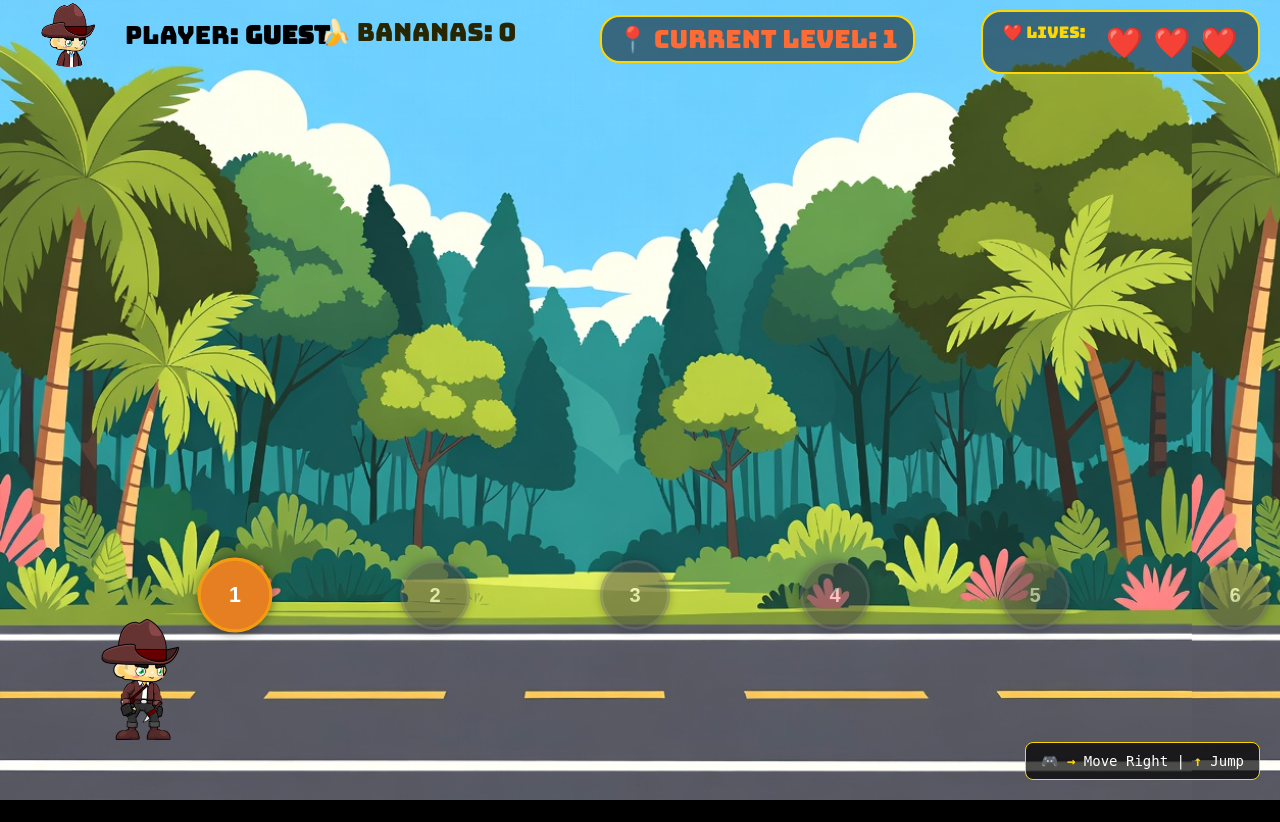
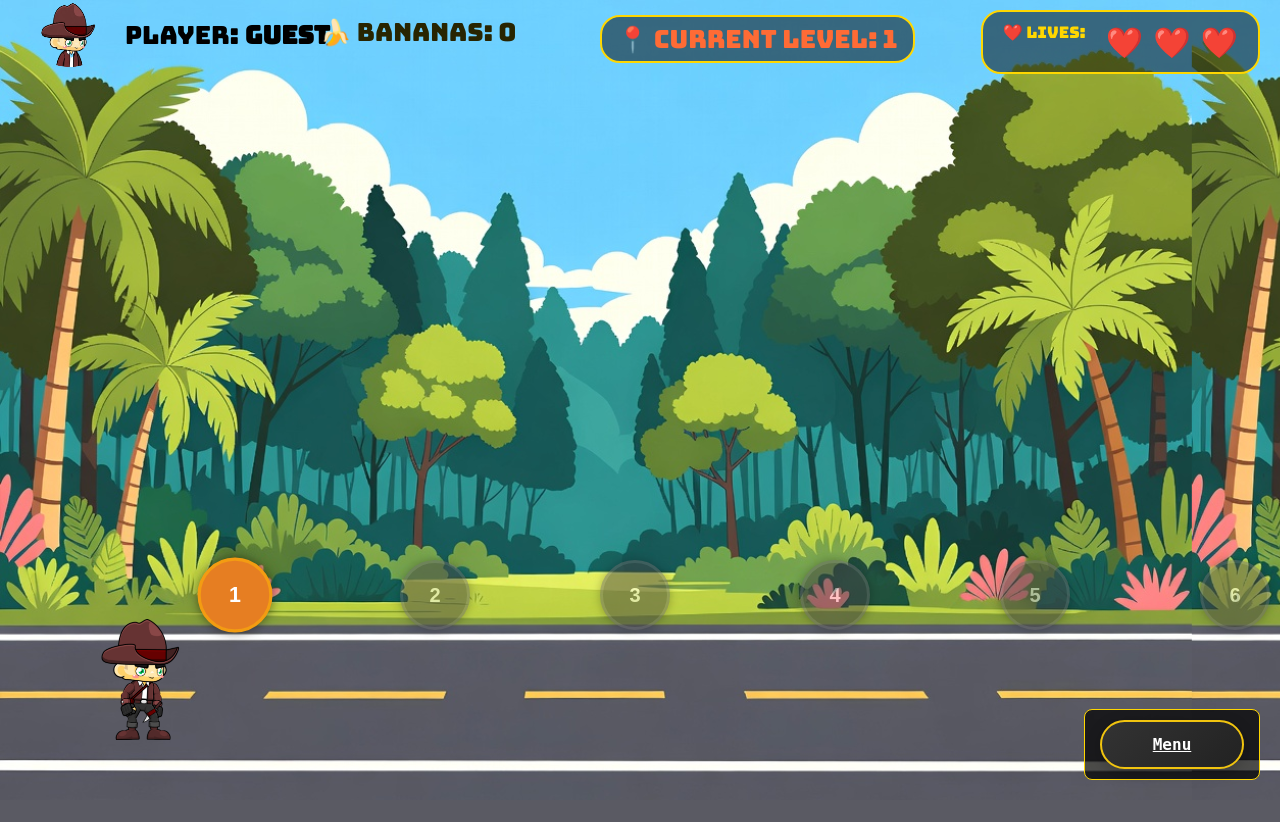
Before and after one commit to Dilusana/banana_game, a PHP site: page /gamemap.php in a window 1280 px wide. After the commit the page ends 780 px from the top, so only its background shows below. Run offline with PHP 8.4, Linux system fonts and the light colour scheme.

Commit message:
save my change

```diff
--- a/gamemap.php
+++ b/gamemap.php
@@ -711,7 +711,7 @@ $conn = new mysqli("localhost", "root", "", "banana_game");
         </div>
 
         <div class="controls-hint">
-            🎮 <span>→</span> Move Right | <span>↑</span> Jump
+            <a href="index.php" class="header-btn"> Menu</a>
 
 
         </div>
@@ -1590,10 +1590,3 @@ $conn = new mysqli("localhost", "root", "", "banana_game");
     </script>
 </body>
 </html>
-
-
-
-
-//todo
-menu button adding in th egame map
-and the user name in the main pagge
--- a/leaderboard.php
+++ b/leaderboard.php
@@ -407,5 +407,3 @@ $result = $conn->query("SELECT username, SUM(bananas) AS total_bananas
 
 </body>
 </html>
-
-//
```
